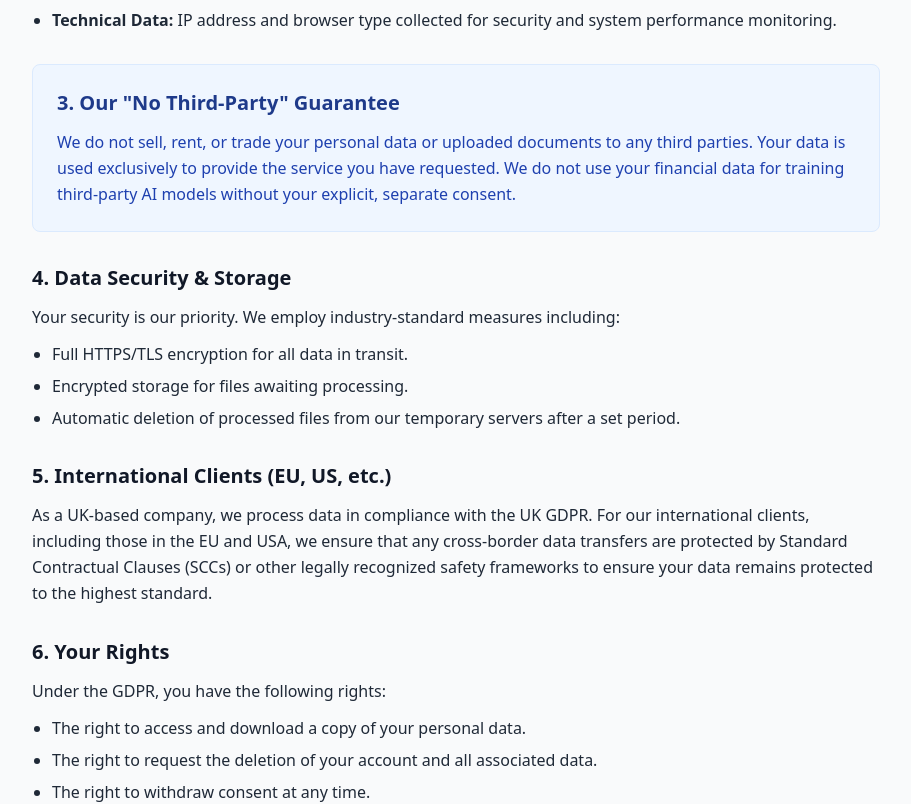
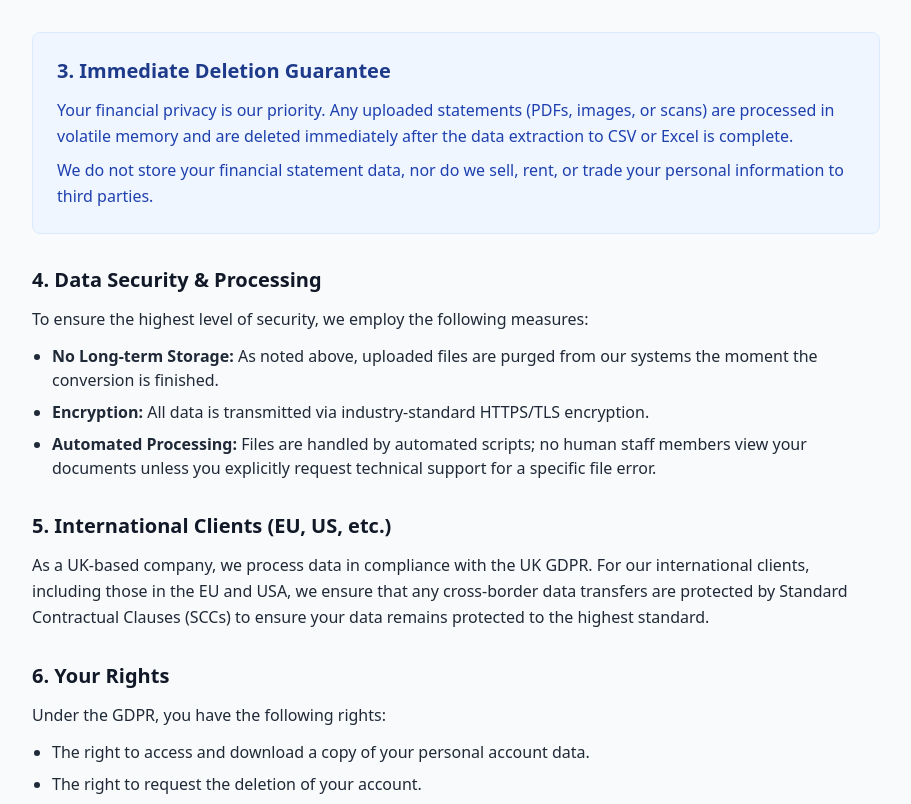
Before and after one commit to timarmstead/docneat-frontend, a Next.js app: page /privacy in a window 1280 px wide. Shown: the part 542-1346 px from the top of the page, without its empty margins (184-1095 px from the left). Built offline with nearby package versions, Linux system fonts and the light colour scheme.

Commit message:
Update page.tsx

```diff
--- a/app/privacy/page.tsx
+++ b/app/privacy/page.tsx
@@ -26,34 +26,36 @@ export default function PrivacyPage() {
           <h2 className="text-xl font-semibold mb-3 text-gray-900">2. Data We Collect</h2>
           <ul className="list-disc pl-5 space-y-2">
             <li><strong>Account Information:</strong> Name, email address, and billing information required for subscription management.</li>
-            <li><strong>Uploaded Documents:</strong> Financial files (bank statements, invoices, receipts) that you upload for conversion.</li>
             <li><strong>Technical Data:</strong> IP address and browser type collected for security and system performance monitoring.</li>
           </ul>
         </div>
 
         <div className="bg-blue-50 p-6 rounded-lg border border-blue-100">
-          <h2 className="text-xl font-semibold mb-3 text-blue-900">3. Our "No Third-Party" Guarantee</h2>
-          <p className="leading-relaxed text-blue-800">
-            We do not sell, rent, or trade your personal data or uploaded documents to any third parties. Your data is used exclusively to provide the service you have requested. We do not use your financial data for training third-party AI models without your explicit, separate consent.
+          <h2 className="text-xl font-semibold mb-3 text-blue-900">3. Immediate Deletion Guarantee</h2>
+          <p className="leading-relaxed text-blue-800 font-medium">
+            Your financial privacy is our priority. Any uploaded statements (PDFs, images, or scans) are processed in volatile memory and are deleted immediately after the data extraction to CSV or Excel is complete.
+          </p>
+          <p className="leading-relaxed text-blue-800 mt-2">
+            We do not store your financial statement data, nor do we sell, rent, or trade your personal information to third parties.
           </p>
         </div>
 
         <div>
-          <h2 className="text-xl font-semibold mb-3 text-gray-900">4. Data Security & Storage</h2>
+          <h2 className="text-xl font-semibold mb-3 text-gray-900">4. Data Security & Processing</h2>
           <p className="leading-relaxed mb-3">
-            Your security is our priority. We employ industry-standard measures including:
+            To ensure the highest level of security, we employ the following measures:
           </p>
           <ul className="list-disc pl-5 space-y-2">
-            <li>Full HTTPS/TLS encryption for all data in transit.</li>
-            <li>Encrypted storage for files awaiting processing.</li>
-            <li>Automatic deletion of processed files from our temporary servers after a set period.</li>
+            <li><strong>No Long-term Storage:</strong> As noted above, uploaded files are purged from our systems the moment the conversion is finished.</li>
+            <li><strong>Encryption:</strong> All data is transmitted via industry-standard HTTPS/TLS encryption.</li>
+            <li><strong>Automated Processing:</strong> Files are handled by automated scripts; no human staff members view your documents unless you explicitly request technical support for a specific file error.</li>
           </ul>
         </div>
 
         <div>
           <h2 className="text-xl font-semibold mb-3 text-gray-900">5. International Clients (EU, US, etc.)</h2>
           <p className="leading-relaxed">
-            As a UK-based company, we process data in compliance with the UK GDPR. For our international clients, including those in the EU and USA, we ensure that any cross-border data transfers are protected by Standard Contractual Clauses (SCCs) or other legally recognized safety frameworks to ensure your data remains protected to the highest standard.
+            As a UK-based company, we process data in compliance with the UK GDPR. For our international clients, including those in the EU and USA, we ensure that any cross-border data transfers are protected by Standard Contractual Clauses (SCCs) to ensure your data remains protected to the highest standard.
           </p>
         </div>
 
@@ -63,8 +65,8 @@ export default function PrivacyPage() {
             Under the GDPR, you have the following rights:
           </p>
           <ul className="list-disc pl-5 space-y-2">
-            <li>The right to access and download a copy of your personal data.</li>
-            <li>The right to request the deletion of your account and all associated data.</li>
+            <li>The right to access and download a copy of your personal account data.</li>
+            <li>The right to request the deletion of your account.</li>
             <li>The right to withdraw consent at any time.</li>
           </ul>
         </div>
```
